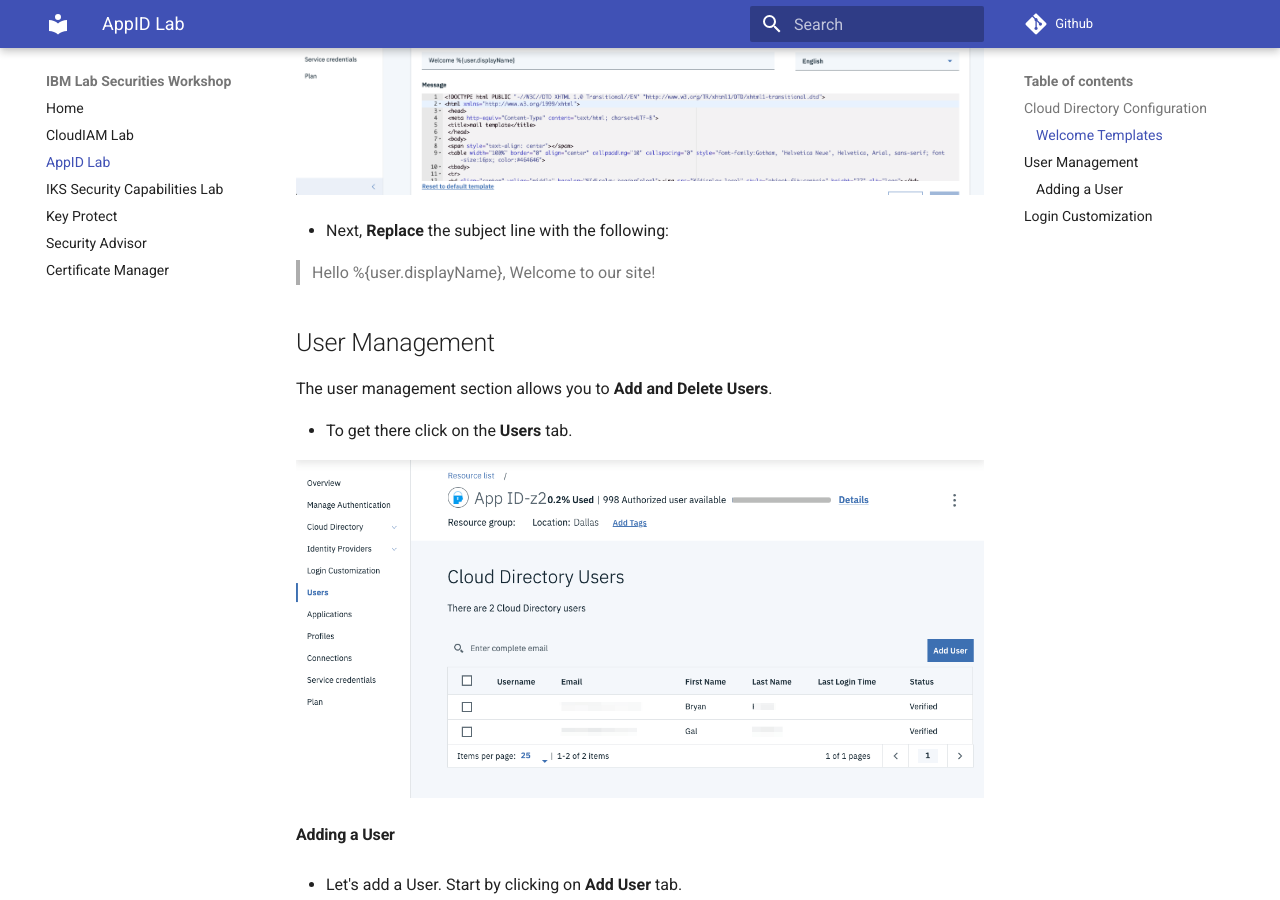
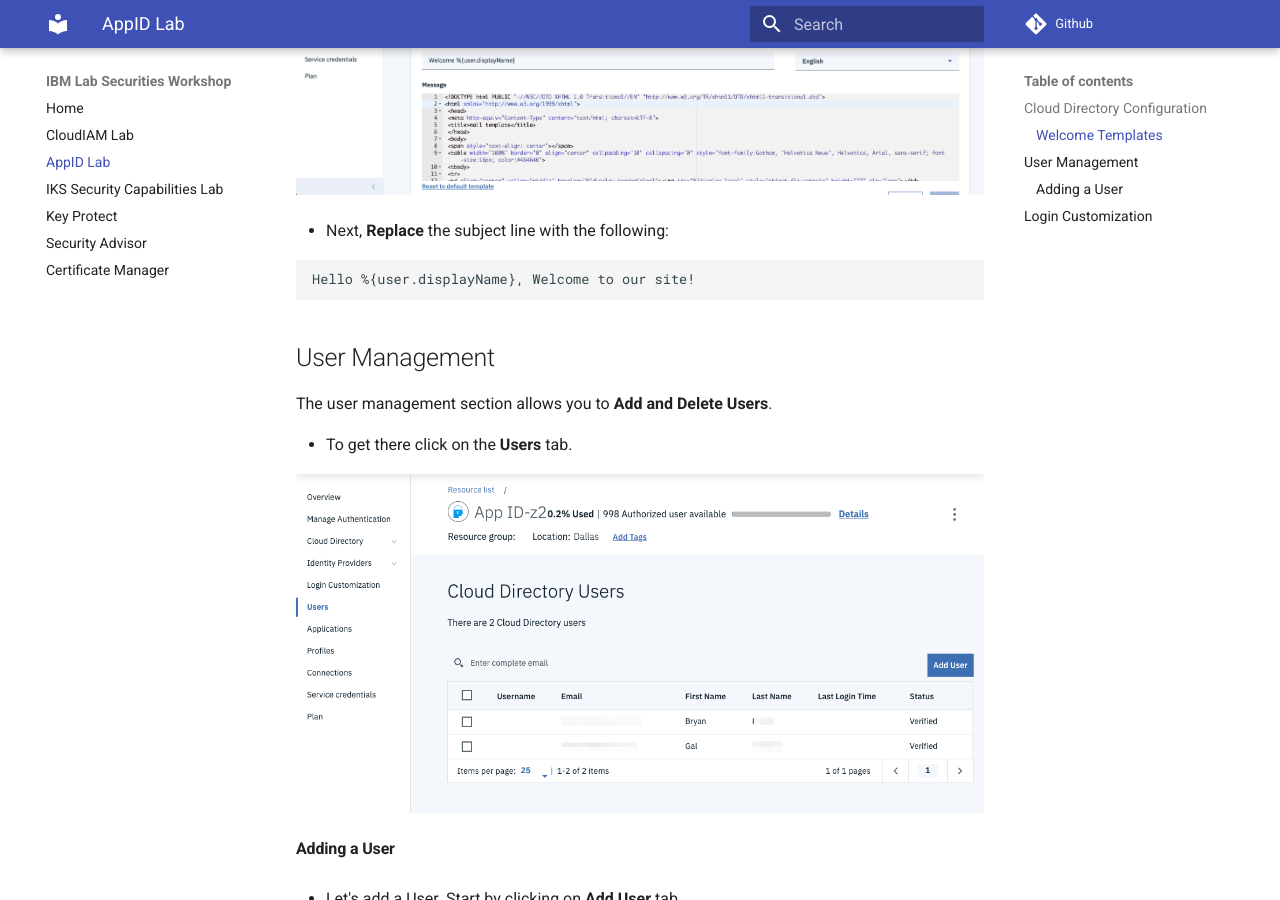
Before and after one commit to ibm-cloud-architecture/ibm-security-workshop, an MkDocs documentation site: the page built from docs/AppID/README.md, in a window 1280 px wide and 900 px high, scrolled down 669 px. Built offline with MkDocs 1.6.1 and Material for MkDocs 9.7.7, drawn with Linux system fonts in a browser that asks for light colours.

````diff
--- a/docs/AppID/README.md
+++ b/docs/AppID/README.md
@@ -13,7 +13,9 @@ In the Cloud Directory Configuration tab we are going to customize the **Welcome
 
 - Next, **Replace** the subject line with the following:
 
-> Hello %{user.displayName}, Welcome to our site!
+```
+Hello %{user.displayName}, Welcome to our site!
+```
 
 ## User Management
 
````
